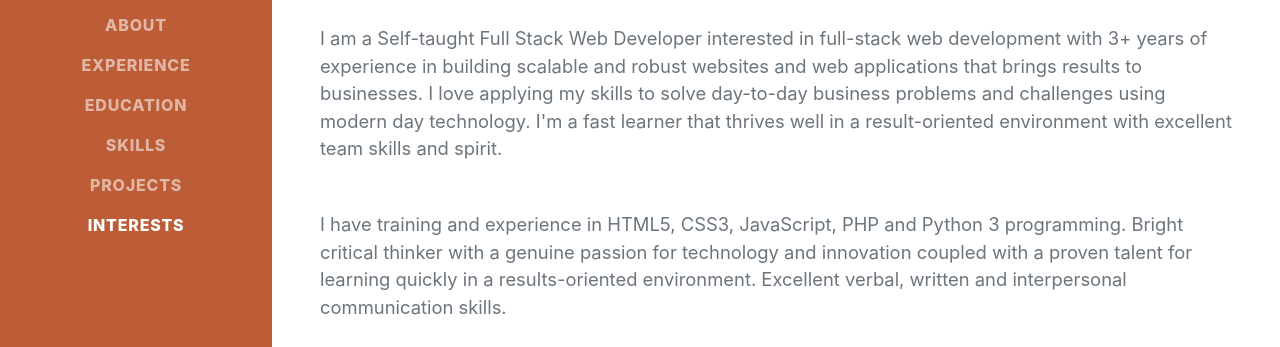
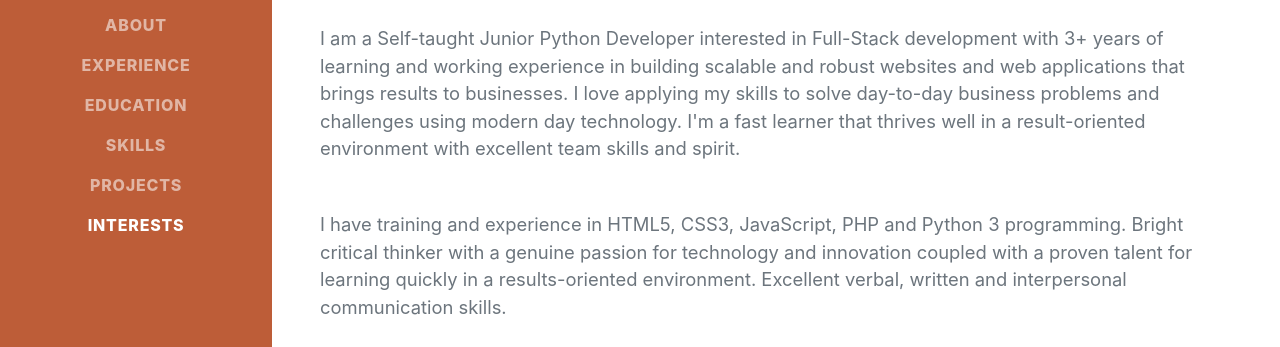
Before and after one commit to abdurrahaman8035/abdurrahaman8035.github.io, a plain HTML site: page index.html in a window 1280 px wide. Shown: the part 367-714 px from the top of the page. Drawn offline with nearby package versions, Linux system fonts and the light colour scheme; a web font is replaced by a local one.

Commit message:
Edited professional summary in index.html

```diff
--- a/index.html
+++ b/index.html
@@ -48,7 +48,7 @@
                         <a href="mailto:name@email.com">abdurrahamanabdullahi20@email.com</a>
                     </div>
                     <p class="lead mb-5">
-                        I am a Self-taught Full Stack Web Developer interested in full-stack web development with 3+ years of experience in building scalable and robust websites and web applications that brings results to businesses.
+                        I am a Self-taught Junior Python Developer interested in Full-Stack development with 3+ years of learning and working experience in building scalable and robust websites and web applications that brings results to businesses.
                         I love applying my skills to solve day-to-day business problems and challenges using modern day technology. I'm a fast learner that thrives well in a result-oriented environment with excellent team skills and spirit.
                     </p>
                     <p class="lead mb-5">
@@ -70,14 +70,7 @@
             <section class="resume-section" id="experience">
                 <div class="resume-section-content">
                     <h2 class="mb-5">Experience</h2>
-                    <!-- <div class="d-flex flex-column flex-md-row justify-content-between mb-5">
-                        <div class="flex-grow-1">
-                            <h3 class="mb-0">ALX Software Engineer Intern</h3>
-                            <div class="subheading mb-3">12-Month ALX Software Engineering Program (online)</div>
-                            <p>Learning and applying best software engineering principles to software development processes.</p>
-                        </div>
-                        <div class="flex-shrink-0"><span class="text-primary">September 2021 - Present</span></div>
-                    </div> -->
+
                     <div class="d-flex flex-column flex-md-row justify-content-between mb-5">
                         <div class="flex-grow-1">
                             <h3 class="mb-0">Full Stack Developer</h3>
```
